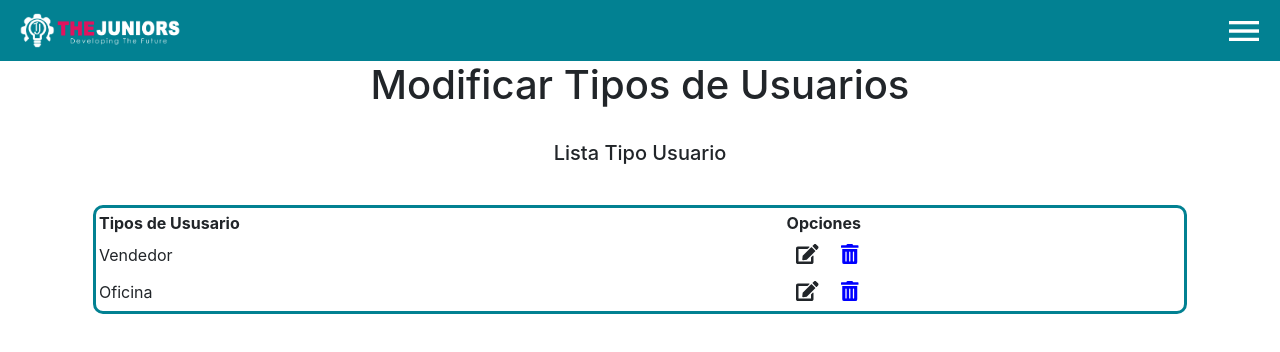
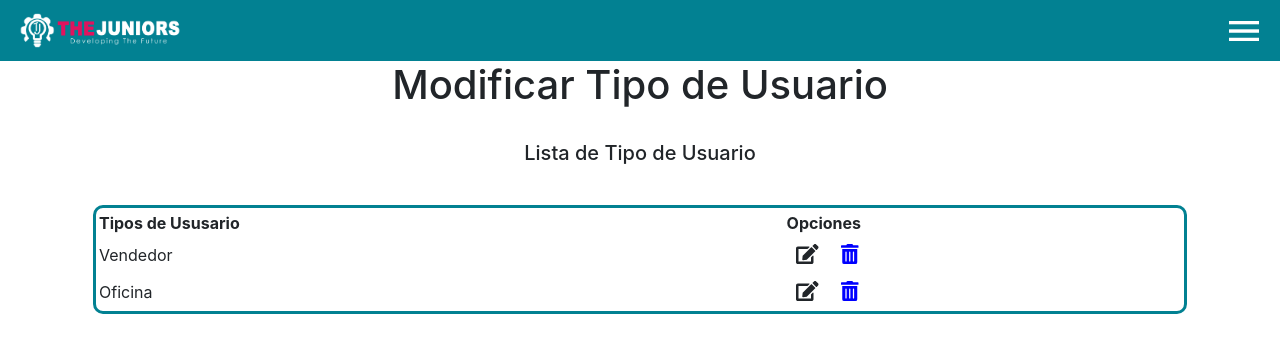
Before and after one commit to rylmfqt28/Gestion_Usuarios, a React (Create React App) app in the folder client/: page /modifyTypeUser in a window 1280 px wide. Shown: the top 352 px of the page. Built offline with nearby package versions, Linux system fonts and the light colour scheme.

Commit message:
correcion de titulo

```diff
--- a/client/src/components/modifyTypeUser/ModificarTipoUser.jsx
+++ b/client/src/components/modifyTypeUser/ModificarTipoUser.jsx
@@ -17,7 +17,7 @@ class ModificarTipoUser extends Component {
                 <NavMenu />
 
                 <div >
-                    <h1 align="center"> Modificar Tipos de Usuarios </h1>
+                    <h1 align="center"> Modificar Tipo de Usuario </h1>
                     <br></br>
                 </div>
                 <div className="container">
@@ -25,7 +25,7 @@ class ModificarTipoUser extends Component {
 
                         <div className="col">
                             {/*titulo de permisos asigandos y combobox tipo de usuario*/}
-                            <h5 align="center">Lista Tipo Usuario</h5>
+                            <h5 align="center">Lista de Tipo de Usuario</h5>
                             <br></br>
                             {/*Lista de permisos Asignados */}
                             <div className="row" id="asignados">
```
